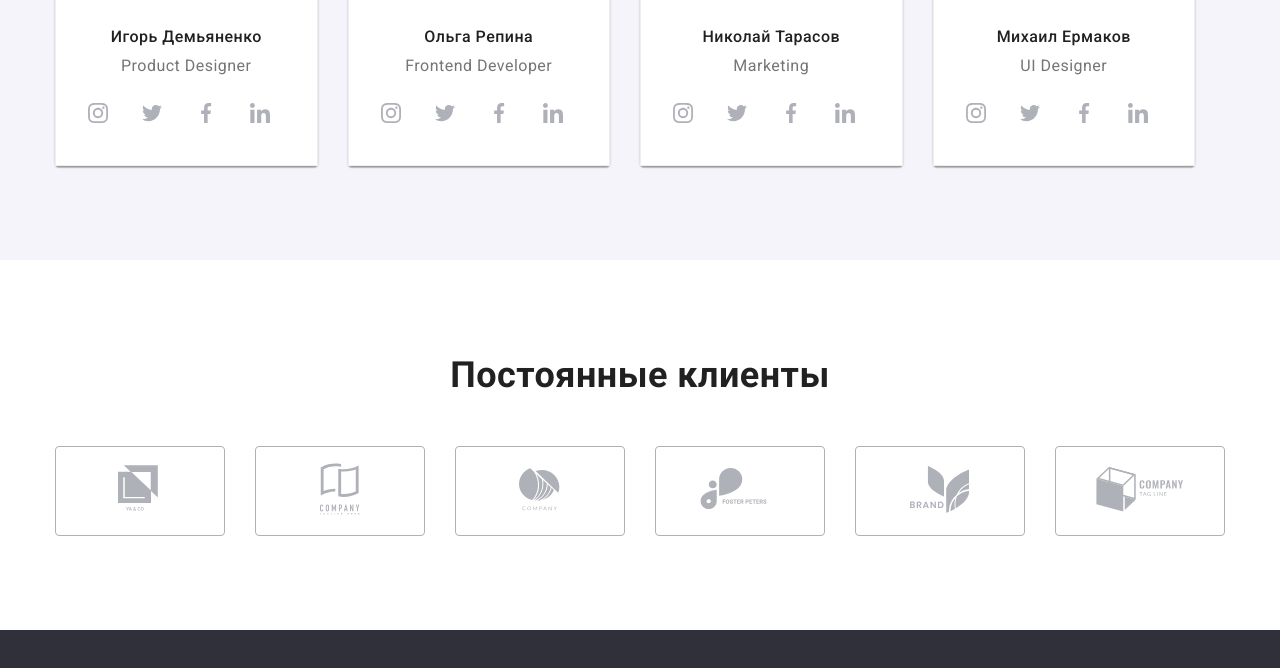
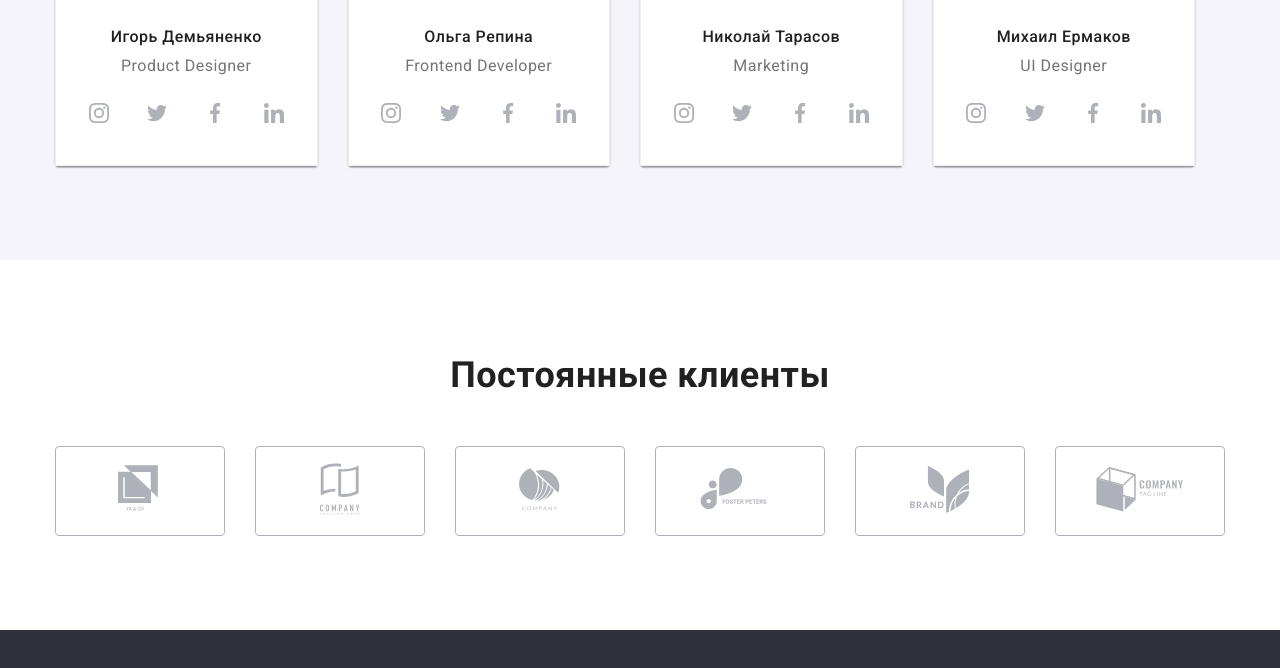
Before and after one commit to nickbron/goit-markup-hw-06, a plain HTML site: page index.html in a window 1280 px wide. Shown: the part 2040-2708 px from the top of the page. Drawn offline with nearby package versions, Linux system fonts and the light colour scheme.

Commit message:
update social

```diff
--- a/css/main.css
+++ b/css/main.css
@@ -389,33 +389,33 @@ img {
 }
 
 /* -------Иконки Соц сетей-------- */
-.social-link {
+.social-link li {
   padding: 0;
-  display: flex;
-}
-
-.social-link li {
+  margin: 0;
+  display: inline-block;
   width: 44px;
   height: 44px;
   border-radius: 50%;
   background-color: var(--bcolor-icon);
 }
 
-.social-link a,
-.social-link svg {
+.social-link li:not(:last-child) {
+  margin-right: 10px;
+}
+
+.social-link a {
   display: flex;
   justify-content: center;
   align-items: center;
   height: inherit;
   width: inherit;
+  border-radius: 50%;
+  transition: background-color 250ms var(--timing-fn);
 }
 
 .social-link a:hover,
 .social-link a:focus {
   background-color: var(--title-text-color);
-  width: 44px;
-  height: 44px;
-  border-radius: 50%;
 }
 
 .social-link a:hover svg,
@@ -424,13 +424,8 @@ img {
 }
 
 .social-link svg {
-  width: 20px;
   fill: var(--icon-color);
   transition: fill 250ms var(--timing-fn);
-}
-
-.social-link li:not(:last-child) {
-  margin-right: 10px;
 }
 
 /* ----Постоянные клиенты */
@@ -448,21 +443,6 @@ img {
   margin-left: calc(-1 * var(--card-set-gap));
 }
 
-.our-clients-card li svg {
-  fill: var(--icon-color);
-  transition: fill 250ms var(--timing-fn);
-}
-
-.our-clients-card li:hover svg,
-.our-clients-card li:focus svg {
-  fill: var(--title-text-color);
-}
-
-.our-clients-card li:hover,
-.our-clients-card li:focus {
-  border: 1px solid var(--title-text-color);
-}
-
 .our-clients-card li {
   display: flex;
   flex-basis: calc(100% / 6 - var(--card-set-gap));
@@ -475,6 +455,21 @@ img {
   border-radius: 4px;
   border: 1px solid var(--icon-color);
   transition: border 250ms var(--timing-fn);
+}
+
+.our-clients-card li svg {
+  fill: var(--icon-color);
+  transition: fill 250ms var(--timing-fn);
+}
+
+.our-clients-card li:hover,
+.our-clients-card li:focus {
+  border: 1px solid var(--title-text-color);
+}
+
+.our-clients-card li:hover svg,
+.our-clients-card li:focus svg {
+  fill: var(--title-text-color);
 }
 
 /* section foot */
@@ -550,8 +545,8 @@ img {
   display: flex;
   justify-content: center;
   align-items: center;
-  width: 44px;
-  height: 44px;
+  width: inherit;
+  height: inherit;
   border-radius: 50%;
   transition: background-color 250ms var(--timing-fn);
 }
--- a/index.html
+++ b/index.html
@@ -141,28 +141,28 @@
                                     <ul class="social-link">
                                         <li>
                                             <a href="#">
-                                                <svg>
+                                                <svg width="20" height="20">
                                                     <use href="./images/icons.svg#icon-instagram"></use>
                                                 </svg>
                                             </a>
                                         </li>
                                         <li>
                                             <a href="#">
-                                                <svg>
+                                                <svg width="20" height="20">
                                                     <use href="./images/icons.svg#icon-twitter"></use>
                                                 </svg>
                                             </a>
                                         </li>
                                         <li>
                                             <a href="#">
-                                                <svg>
+                                                <svg width="20" height="20">
                                                     <use href="./images/icons.svg#icon-facebook"></use>
                                                 </svg>
                                             </a>
                                         </li>
                                         <li>
                                             <a href="#">
-                                                <svg>
+                                                <svg width="20" height="20">
                                                     <use href="./images/icons.svg#icon-linkedin"></use>
                                                 </svg>
                                             </a>
@@ -183,28 +183,28 @@
                                 <ul class="social-link">
                                     <li>
                                         <a href="#">
-                                            <svg>
+                                            <svg width="20" height="20">
                                                 <use href="./images/icons.svg#icon-instagram"></use>
                                             </svg>
                                         </a>
                                     </li>
                                     <li>
                                         <a href="#">
-                                            <svg>
+                                        <svg width="20" height="20">
                                                 <use href="./images/icons.svg#icon-twitter"></use>
                                             </svg>
                                         </a>
                                     </li>
                                     <li>
                                         <a href="#">
-                                            <svg>
+                                        <svg width="20" height="20">
                                                 <use href="./images/icons.svg#icon-facebook"></use>
                                             </svg>
                                         </a>
                                     </li>
                                     <li>
                                         <a href="#">
-                                            <svg>
+                                            <svg width="20" height="20">
                                                 <use href="./images/icons.svg#icon-linkedin"></use>
                                             </svg>
                                         </a>
@@ -225,28 +225,28 @@
                                 <ul class="social-link">
                                     <li>
                                         <a href="#">
-                                            <svg>
+                                            <svg width="20" height="20">
                                                 <use href="./images/icons.svg#icon-instagram"></use>
                                             </svg>
                                         </a>
                                     </li>
                                     <li>
                                         <a href="#">
-                                            <svg>
+                                            <svg width="20" height="20">
                                                 <use href="./images/icons.svg#icon-twitter"></use>
                                             </svg>
                                         </a>
                                     </li>
                                     <li>
                                         <a href="#">
-                                            <svg>
+                                            <svg width="20" height="20">
                                                 <use href="./images/icons.svg#icon-facebook"></use>
                                             </svg>
                                         </a>
                                     </li>
                                     <li>
                                         <a href="#">
-                                            <svg>
+                                            <svg width="20" height="20">
                                                 <use href="./images/icons.svg#icon-linkedin"></use>
                                             </svg>
                                         </a>
@@ -267,28 +267,28 @@
                                 <ul class="social-link">
                                     <li>
                                         <a href="#">
-                                            <svg>
+                                            <svg width="20" height="20">
                                                 <use href="./images/icons.svg#icon-instagram"></use>
                                             </svg>
                                         </a>
                                     </li>
                                     <li>
                                         <a href="#">
-                                            <svg>
+                                            <svg width="20" height="20">
                                                 <use href="./images/icons.svg#icon-twitter"></use>
                                             </svg>
                                         </a>
                                     </li>
                                     <li>
                                         <a href="#">
-                                            <svg>
+                                            <svg width="20" height="20">
                                                 <use href="./images/icons.svg#icon-facebook"></use>
                                             </svg>
                                         </a>
                                     </li>
                                     <li>
                                         <a href="#">
-                                            <svg>
+                                            <svg width="20" height="20">
                                                 <use href="./images/icons.svg#icon-linkedin"></use>
                                             </svg>
                                         </a>
```
Also changed, not shown: portfolio.html (+4 -4 lines).
